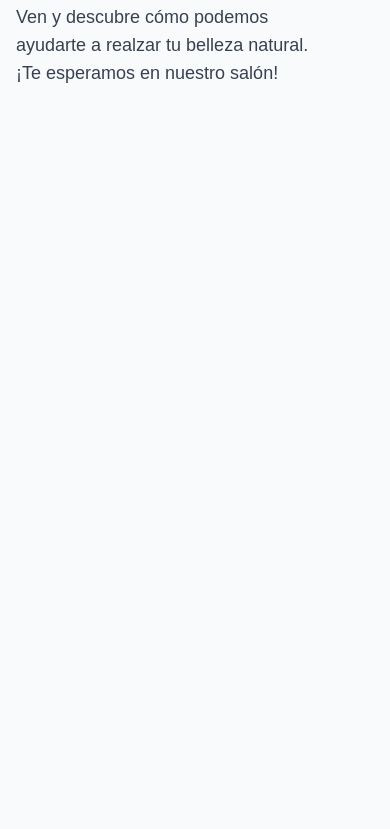
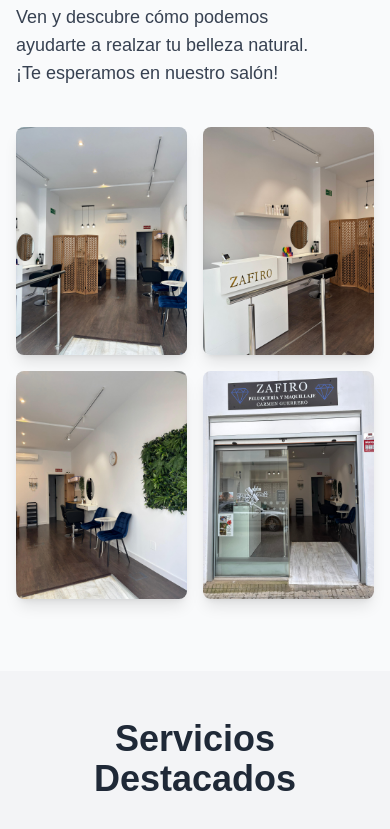
Before and after one commit to elucifurr/zafiro-salon, a Next.js app: page / in a window 390 px wide. Shown: the part 2360-3189 px from the top of the page. Built offline with nearby package versions, Linux system fonts and the light colour scheme.

Commit message:
fotos salon responsive, typo color Contact

```diff
--- a/components/About2.jsx
+++ b/components/About2.jsx
@@ -6,7 +6,7 @@ const About2 = () => {
     <section id="about" className="py-12 bg-gray-50 relative">
       <div className="container mx-auto px-4">
         <div className="flex flex-col lg:flex-row items-center justify-between">
-          <div className="lg:w-2/6 mb-6 lg:mb-0 pr-10"> {/* Ajustado a 2/6 y se agregó un margen derecho */}
+          <div className="lg:w-2/6 mb-6 lg:mb-0 pr-10">
             <h2 className="text-4xl font-bold text-center lg:text-left text-gray-800 mb-4">El Salón</h2>
             <p className="text-lg text-gray-700 mb-4">
               En Zafiro Hair and Beauty, nuestra pasión es resaltar la belleza de cada cliente.
@@ -22,38 +22,42 @@ const About2 = () => {
               ¡Te esperamos en nuestro salón!
             </p>
           </div>
-          <div className="lg:w-3/5 mb-6 lg:mb-0 mt-4"> {/* Ajustado a 3/5 y se agregó margen superior */}
+          <div className="lg:w-3/5 mb-6 lg:mb-0 mt-4">
             <div className="grid grid-cols-2 gap-4">
-              <div className="relative h-80">
+              <div className="relative w-full lg:h-80 sm:h-48"> {/* Ajuste de altura para pantallas pequeñas */}
                 <Image
-                  src="/images/salon1.png" // Ruta de la primera imagen
+                  src="/images/salon1.png"
                   alt="Salon 1"
-                  layout="fill" // Permite que la imagen ocupe todo el contenedor
-                  className="rounded-lg shadow-lg object-cover"
+                  width={500} // Ancho fijo
+                  height={300} // Alto fijo
+                  className="rounded-lg shadow-lg object-cover w-full h-full" // Asegura que ocupe todo el contenedor
                 />
               </div>
-              <div className="relative h-80">
+              <div className="relative w-full lg:h-80 sm:h-48">
                 <Image
-                  src="/images/salon2.png" // Ruta de la segunda imagen
+                  src="/images/salon2.png"
                   alt="Salon 2"
-                  layout="fill"
-                  className="rounded-lg shadow-lg object-cover"
+                  width={500}
+                  height={300}
+                  className="rounded-lg shadow-lg object-cover w-full h-full"
                 />
               </div>
-              <div className="relative h-80">
+              <div className="relative w-full lg:h-80 sm:h-48">
                 <Image
-                  src="/images/salon3.png" // Ruta de la tercera imagen
+                  src="/images/salon3.png"
                   alt="Salon 3"
-                  layout="fill"
-                  className="rounded-lg shadow-lg object-cover"
+                  width={500}
+                  height={300}
+                  className="rounded-lg shadow-lg object-cover w-full h-full"
                 />
               </div>
-              <div className="relative h-80">
+              <div className="relative w-full lg:h-80 sm:h-48">
                 <Image
-                  src="/images/salon4.png" // Ruta de la cuarta imagen
+                  src="/images/salon4.png"
                   alt="Salon 4"
-                  layout="fill"
-                  className="rounded-lg shadow-lg object-cover"
+                  width={500}
+                  height={300}
+                  className="rounded-lg shadow-lg object-cover w-full h-full"
                 />
               </div>
             </div>
--- a/components/Contact.jsx
+++ b/components/Contact.jsx
@@ -5,7 +5,7 @@ const Contact = () => {
   return (
     <section id="contact" className="py-12 bg-gray-50">
       <div className="container mx-auto px-4">
-        <h2 className="text-3xl font-bold text-center mb-6">Contacto</h2>
+        <h2 className="text-3xl font-bold text-gray-800 text-center mb-6">Contacto</h2>
 
         <div className="flex flex-col lg:flex-row justify-between">
           {/* Información de contacto y horario (izquierda) */}
```
